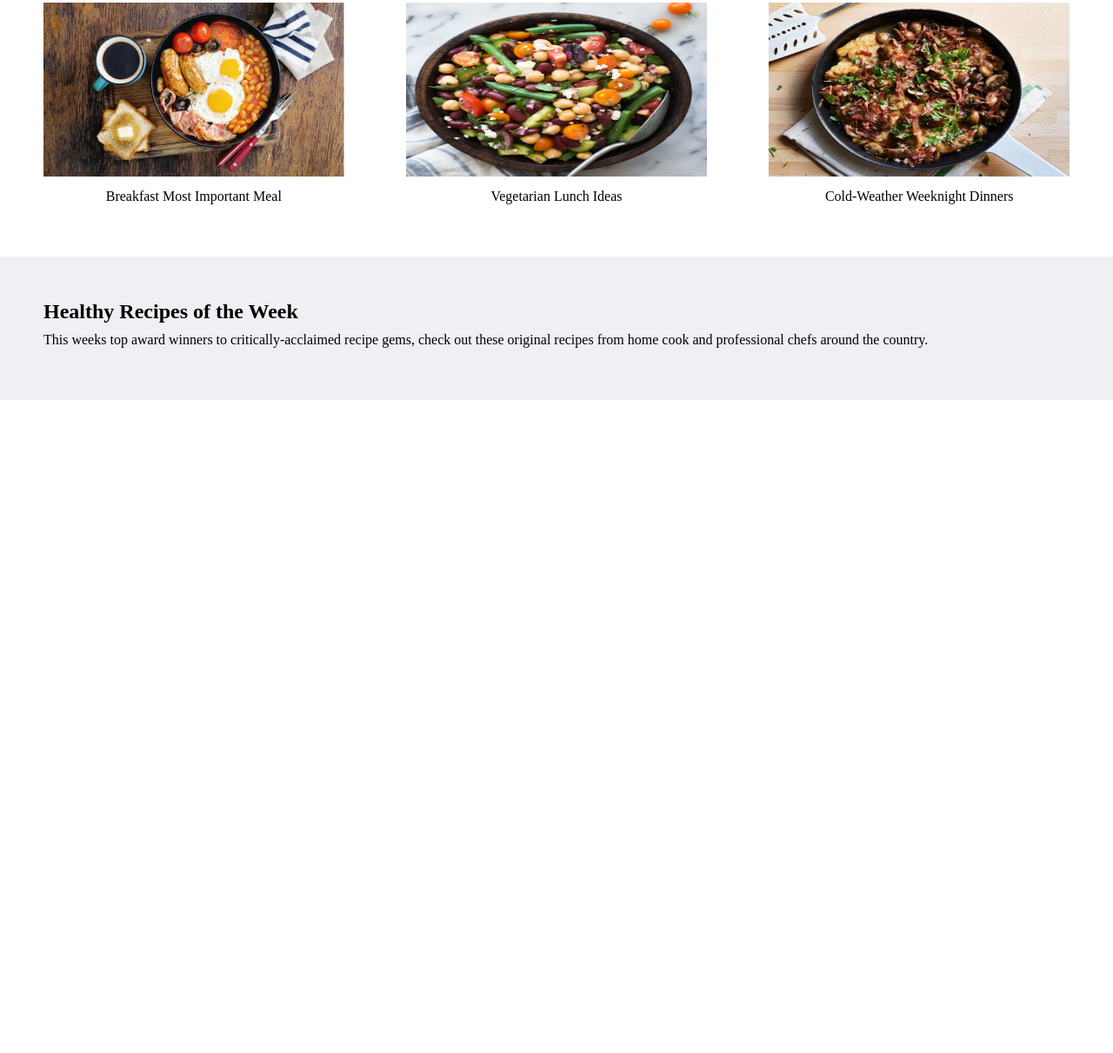
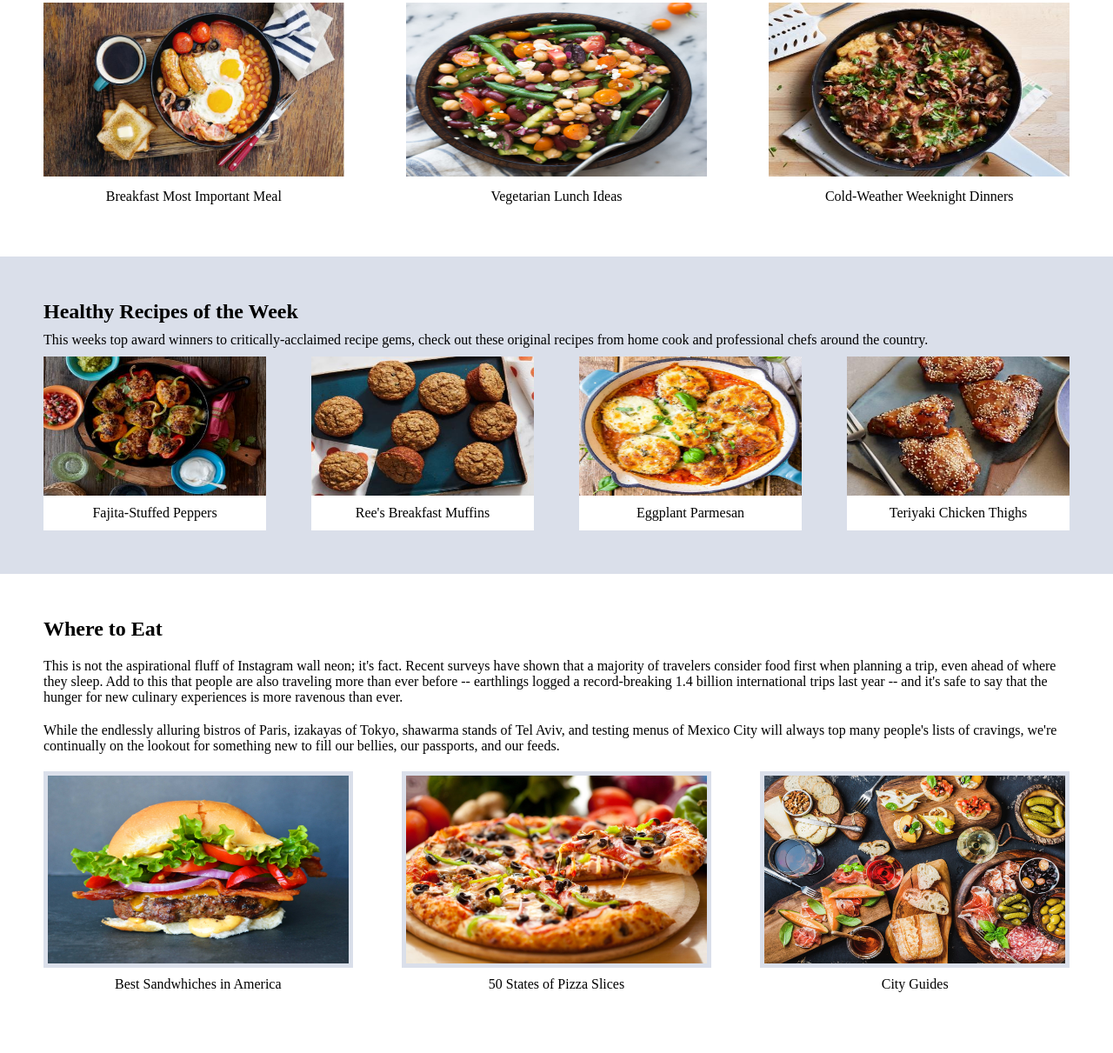
Before and after one commit to UltraJag214/UltraJag214.github.io, a plain HTML site: page index.html in a window 1280 px wide. Shown: the part 731-1942 px from the top of the page at 87% size. Before the commit the page ends 1191 px from the top, so only its background shows below. Drawn offline with Linux system fonts and the light colour scheme.

Commit message:
Finished block2 and block3

```diff
--- a/css/style.css
+++ b/css/style.css
@@ -73,6 +73,8 @@ p {
     width: auto;
 }
 
+/* block1 styles */
+
 .block1 {
     padding: 50px;
 }
@@ -99,11 +101,88 @@ p {
     text-align: center;
 }
 
+/* block2 styles */
+
 .block2 {
     padding: 50px;
-    background-color: #eef0f4;
+    background-color: #dadfea;
 }
 
 .block2 > .text2 {
     margin: 10px 0;
 }
+
+.block2 > .images2 {
+    display: flex;
+    justify-content: space-between;
+}
+
+.block2 > .images2 img {
+    display: flex;
+    justify-content: space-between;
+    height: 20vh;
+    width: 20vw;
+}
+
+.block2 > .images2 > .peppers > .image-text {
+    justify-content: center;
+    display: flex;
+    align-items: center;
+    background-color: white;
+    height: 5vh;
+    width: 20vw;
+}
+
+.block2 > .images2 > .muffins > .image-text {
+    justify-content: center;
+    display: flex;
+    align-items: center;
+    background-color: white;
+    height: 5vh;
+    width: 20vw;
+}
+
+.block2 > .images2 > .eggplant > .image-text {
+    justify-content: center;
+    display: flex;
+    align-items: center;
+    background-color: white;
+    height: 5vh;
+    width: 20vw;
+}
+
+.block2 > .images2 > .chicken > .image-text {
+    justify-content: center;
+    display: flex;
+    align-items: center;
+    background-color: white;
+    height: 5vh;
+    width: 20vw;
+}
+
+/* block3 styles */
+
+.block3 {
+    padding: 50px;
+}
+
+.block3 p {
+    margin: 20px 0;
+}
+
+.block3 > .images3 {
+    display: flex;
+    justify-content: space-between;
+}
+
+.block3 > .images3 img {
+    display: flex;
+    height: 27vh;
+    width: 27vw;
+    border: 5px solid #dadfea;
+}
+
+.block3 > .images3 p {
+    text-align: center;
+    margin-top: 10px;
+}
--- a/index.html
+++ b/index.html
@@ -67,16 +67,45 @@
             </div>
             <div class="images2">
                 <div class="peppers">
-
+                    <img src="images/fajita-peppers.jpeg" alt="Fajita Peppers">
+                    <div class="image-text">Fajita-Stuffed Peppers </div>
                 </div>
                 <div class="muffins">
-
+                    <img src="images/muffins.jpeg" alt="Muffins">
+                    <div class="image-text">Ree's Breakfast Muffins</div>
                 </div>
                 <div class="eggplant">
-
+                    <img src="images/eggplant-parmesan.jpg" alt="Eggplant Parmesan">
+                    <div class="image-text">Eggplant Parmesan</div>
                 </div>
                 <div class="chicken">
-
+                    <img src="images/teriyaki-chicken.jpeg" alt="Teriyaki Chicken">
+                    <div class="image-text">Teriyaki Chicken Thighs</div>
+                </div>
+            </div>
+        </div>
+        <div class="block3">
+            <div class="title3">
+                <h2>Where to Eat</h2>
+            </div>
+            <div class="text3-1">
+                <p>This is not the aspirational fluff of Instagram wall neon; it's fact. Recent surveys have shown that a majority of travelers consider food first when planning a trip, even ahead of where they sleep. Add to this that people are also traveling more than ever before -- earthlings logged a record-breaking 1.4 billion international trips last year -- and it's safe to say that the hunger for new culinary experiences is more ravenous than ever.</p>
+            </div>
+            <div class="text3-2">
+                <p>While the endlessly alluring bistros of Paris, izakayas of Tokyo, shawarma stands of Tel Aviv, and testing menus of Mexico City will always top many people's lists of cravings, we're continually on the lookout for something new to fill our bellies, our passports, and our feeds.</p>
+            </div>
+            <div class="images3">
+                <div>
+                    <img src="images/burger.jpg" alt="bengal burger">
+                    <p>Best Sandwhiches in America</p>
+                </div>
+                <div>
+                    <img src="images/pizza.jpeg" alt="pizza">
+                    <p>50 States of Pizza Slices</p>
+                </div>
+                <div>
+                    <img src="images/hero-image.jpg" alt="City Guides">
+                    <p>City Guides</p>
                 </div>
             </div>
         </div>
```
